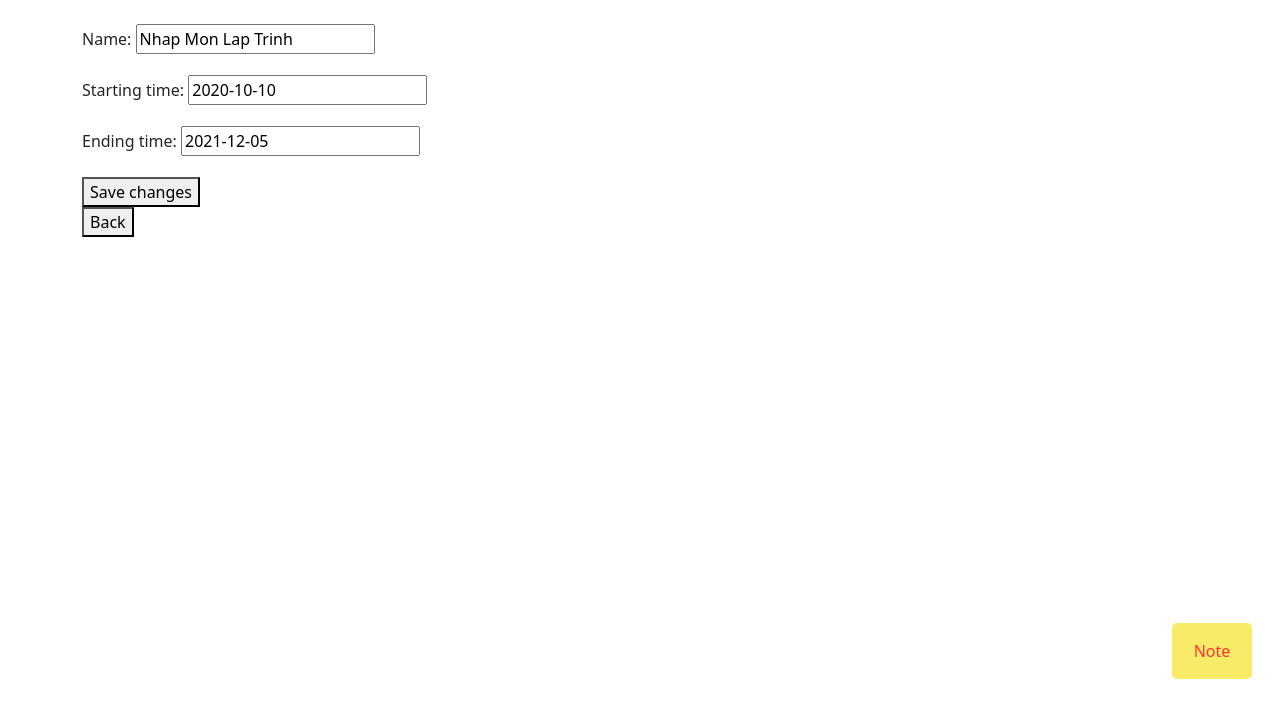
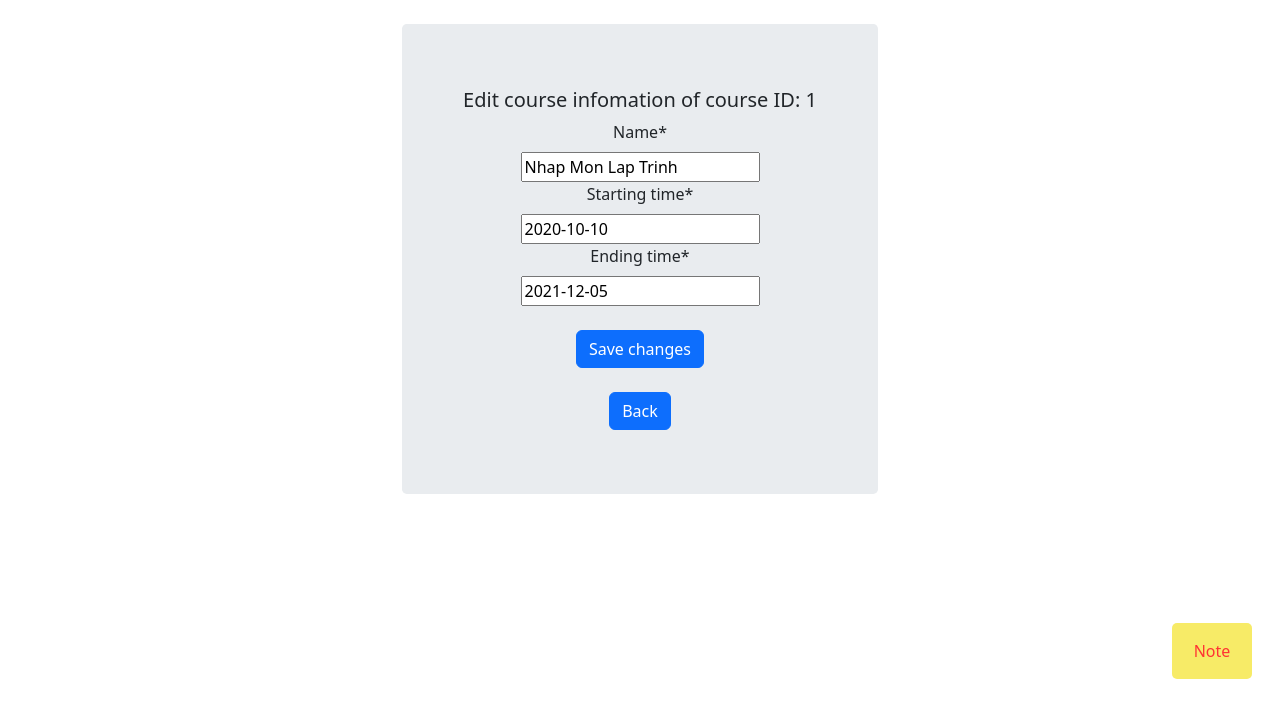
Before and after one commit to huihui1503/NMCNPM---18CLC---Group04, a Django app: page /Moddle/teacher/course_home/course_info/1/edit_course in a window 1280 px wide; the page is wider, and only the part inside the window is pictured. Shown: the part 98-800 px from the top of that part. Run offline with Django 3.2, Linux system fonts and the light colour scheme; data comes from the database, SQL or seed files in the repository; both versions use the stored data as it was after the commit; some libraries are stand-ins or nearby versions.

Commit message:
fix bug edit course

```diff
--- a/Scourse/Moddle/templates/course_info.html
+++ b/Scourse/Moddle/templates/course_info.html
@@ -6,7 +6,8 @@
 </style>
 <div class="container" style="width: 500px">
   <div class="jumbotron" text-center>
-          <label><b>Course ID:</b> {{ course_id }}</label>
+      <h5 class="display-7">Course infomation of {{ course_name }}</h5>
+          <label><b>ID:</b> {{ course_id }}</label>
           <br>
           <label><b>Course Name:</b> {{ course_name }}</label>
           <br>
@@ -17,8 +18,7 @@
           <label><b>Lecture Name:</b> {{ lectureName }}</label>
           <br>
           <br>
-          <small><a href="{% url 'Moddle:edit_course' course_id %}">Edit Course</a></small>
-          &emsp;&emsp;<button  class= "btn btn-primary" onclick=location.href="{% url 'Moddle:course_home' %}">Back</button>
+          <button  class= "btn btn-primary" onclick=location.href="{% url 'Moddle:edit_course' course_id %}">Edit Course</button>&emsp;&emsp;<button  class= "btn btn-primary" onclick=location.href="{% url 'Moddle:course_home'%}">Back</button>
   </div>
 </div>
 {% endblock content %}
--- a/Scourse/Moddle/templates/editcourse_form.html
+++ b/Scourse/Moddle/templates/editcourse_form.html
@@ -1,10 +1,18 @@
 {% extends "base.html" %}
-{% load static %}
+{% load crispy_forms_tags %}
 {% block content %}
-<form action="{% url 'Moddle:edit_course' course_id  %}" method="post">
-  {% csrf_token %}
-  {{form.as_p}}
-  <button name="submit">Save changes</button>
-</form>
-<button class="button" onclick=location.href="{% url 'Moddle:course_home' %}">Back</button>
+<div class="container" style="width: 500px">
+	<div class="jumbotron text-center" >
+      <h5 class="display-7">Edit course infomation of course ID: {{ course_id }}</h5>
+      <form action="{% url 'Moddle:edit_course' course_id %} " method="post">
+        {% csrf_token %}
+        {{form|crispy}}
+        <br>
+        <button class= "btn btn-primary"name="submit">Save changes</button>
+      </form>
+      <br>
+       <button class="btn btn-primary" onclick=location.href="{% url 'Moddle:course_info' course_id %}">Back</button>
+  </div>
+</div>
+
 {% endblock content %}
--- a/Scourse/Moddle/templates/list_course.html
+++ /dev/null
@@ -1,5 +0,0 @@
-<!DOCTYPE html>
-{% extends "base.html" %}
-  {% block content %}
-
-  {% endblock content %}
--- a/Scourse/Moddle/templates/student_form.html
+++ b/Scourse/Moddle/templates/student_form.html
@@ -7,8 +7,10 @@
     <form action="{% url 'Moddle:student_form'%}" method = 'POST'> {%csrf_token%}
       {{form|crispy}}
         <br>
-        <button name="submit" class="btn btn-primary" >Save</button>  &ensp; &ensp; <button class="btn btn-danger" onclick=location.href="{% url 'Moddle:student_info' %}">Cancel</button>
+        <button name="submit" class="btn btn-primary" >Save</button>
     </form>
+    <br>
+     <button class="btn btn-danger" onclick=location.href="{% url 'Moddle:student_info' %}">Cancel</button>
   </div>
 </div>
 
--- a/Scourse/Moddle/templates/teacher_form.html
+++ b/Scourse/Moddle/templates/teacher_form.html
@@ -6,8 +6,10 @@
       <form action="{% url 'Moddle:teacher_form'%}" method="post">
         {% csrf_token %}
         {{form.as_p}}
-        <button class= "btn btn-primary"name="submit">Save changes</button>  &ensp; &ensp; <button class="btn btn-danger" onclick=location.href="{% url 'Moddle:teacher_info' %}">Cancel</button>
+        <button class= "btn btn-primary"name="submit">Save changes</button>
       </form>
+      <br>
+      <button class="btn btn-danger" onclick=location.href="{% url 'Moddle:teacher_info' %}">Cancel</button>
   </div>
 </div>
 {% endblock content %}
--- a/Scourse/Moddle/urls.py
+++ b/Scourse/Moddle/urls.py
@@ -12,10 +12,9 @@ urlpatterns = [
     url(r'^teacher/$',views.teacher, name='teacher'),
     url(r'^logout/$',views.logout, name='logout'),
     url(r'^student/$',views.Student, name='student'),
-
     url(r'^teacher/help_page$',views.help_page, name='help_page'),
     url(r'^teacher/course_home/$',views.course_home, name='course_home'),
-
+    url(r'^password/$', views.change_password, name='change_password'),
     path('teacher/course_home/course_info/<int:course_id>', views.course_info, name='course_info'),
     path('teacher/course_home/course_info/<int:course_id>/edit_course', views.edit_course, name='edit_course'),
     url(r'^teacher/course_home/new_course/$',views.new_course, name='new_course'),
@@ -26,5 +25,4 @@ urlpatterns = [
     url(r'^search',views.search,name='search'),
     url(r'^redirect_user_type/search',views.search),
     url(r'^student/info/search',views.search),
-    url(r'^password/$', views.change_password, name='change_password'),
 ]
--- a/Scourse/Moddle/views.py
+++ b/Scourse/Moddle/views.py
@@ -64,9 +64,10 @@ def edit_course(request, course_id):
         form =  CourseForm(instance=_course, data=request.POST)
         if form.is_valid():
             form.save()
+            redirect('course_info.html')
 
-    context = {'form': form}
-    return render(request, 'editcourse_form.html', context)
+    data= {'form': form, 'course_id': course_id}
+    return render(request, 'editcourse_form.html', context=data)
 
 def new_course(request):
     if request.method != 'POST':
```
Also changed, not shown: Scourse/Moddle/templates/teacher.html (+1 -11 lines), Scourse/db.sqlite3.
